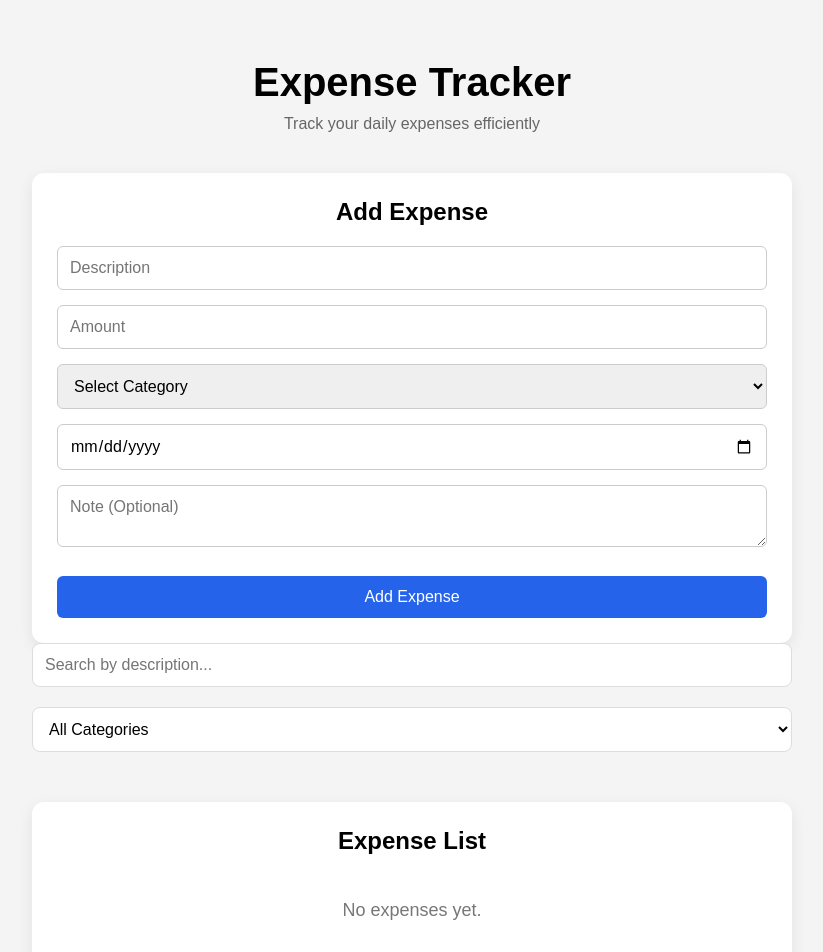
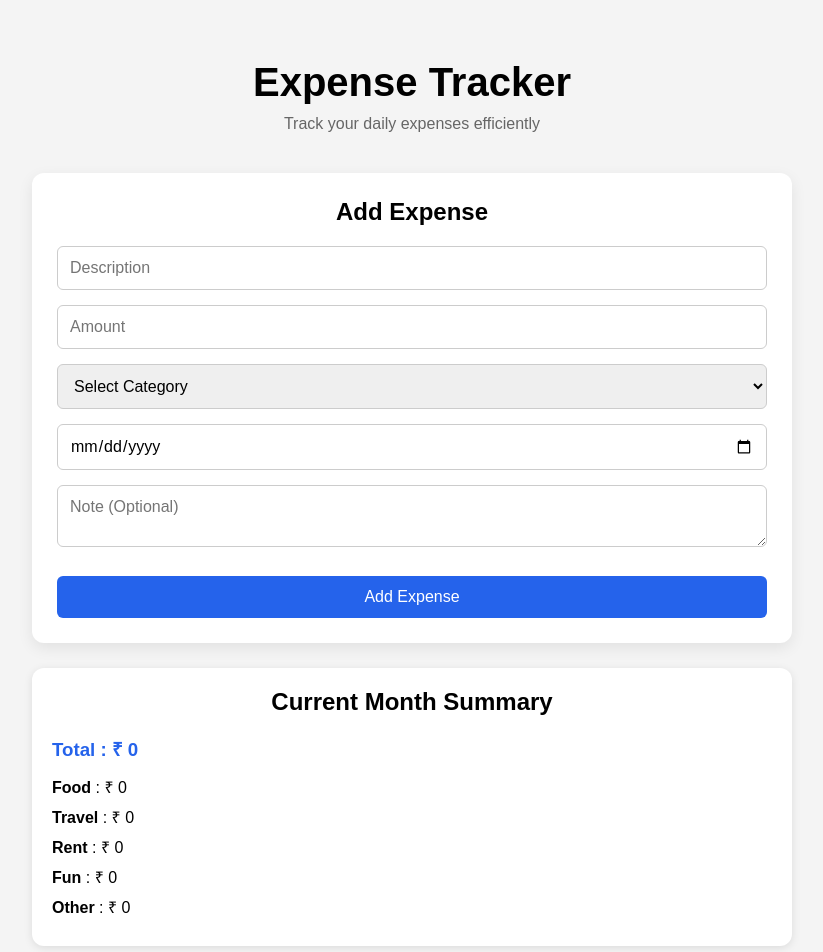
Before and after one commit to mahi1164/Penthara-Stage-1, a React (Vite) app in the folder stage-1/: page / in a window 1280 px wide. Shown: the top 952 px of the page, without its empty margins (228-1051 px from the left). Built offline with nearby package versions, Linux system fonts and the light colour scheme.

Commit message:
Implement expense editing and monthly summary

```diff
--- a/stage-1/src/App.css
+++ b/stage-1/src/App.css
@@ -127,3 +127,42 @@ form button:hover{
   font-size:16px;
   background:white;
 }
+
+.summary-card {
+  background: #fff;
+  padding: 20px;
+  border-radius: 12px;
+  margin: 25px 0;
+  box-shadow: 0 2px 8px rgba(0,0,0,0.1);
+  text-align: left;
+}
+
+.summary-card h2 {
+  text-align: center;
+  margin-bottom: 20px;
+}
+
+.summary-card h3 {
+  margin-bottom: 15px;
+  color: #2563eb;
+}
+
+.summary-card p {
+  margin: 8px 0;
+  font-size: 16px;
+}
+
+.edit-btn{
+  margin-top:10px;
+  margin-right:10px;
+  padding:8px 15px;
+  border:none;
+  border-radius:6px;
+  background:#2563eb;
+  color:white;
+  cursor:pointer;
+}
+
+.edit-btn:hover{
+  background:#1d4ed8;
+}
--- a/stage-1/src/App.jsx
+++ b/stage-1/src/App.jsx
@@ -6,6 +6,7 @@ import "./App.css";
 
 function App() {
   const [expenses, setExpenses] = useState([]);
+  const [editingExpense, setEditingExpense] = useState(null);
   const [searchTerm, setSearchTerm] = useState("");
   const [selectedCategory, setSelectedCategory] = useState("");
   useEffect(() => {
@@ -48,15 +49,63 @@ const filteredExpenses = expenses.filter((expense) => {
   return matchesSearch && matchesCategory;
 
 });
+const currentDate = new Date();
+
+const currentMonthExpenses = expenses.filter((expense) => {
+
+  const expenseDate = new Date(expense.date);
+
+  return (
+    expenseDate.getMonth() === currentDate.getMonth() &&
+    expenseDate.getFullYear() === currentDate.getFullYear()
+  );
+
+});
+
+const total = currentMonthExpenses.reduce(
+  (sum, expense) => sum + expense.amount,
+  0
+);
+
+const categories = ["Food", "Travel", "Rent", "Fun", "Other"];
+
+const categoryTotals = {};
+
+categories.forEach((category) => {
+
+  categoryTotals[category] = currentMonthExpenses
+    .filter((expense) => expense.category === category)
+    .reduce((sum, expense) => sum + expense.amount, 0);
+
+});
   return (
   <div className="app">
 
     <Header />
 
     <ExpenseForm
-      expenses={expenses}
-      setExpenses={setExpenses}
-    />
+  expenses={expenses}
+  setExpenses={setExpenses}
+  editingExpense={editingExpense}
+  setEditingExpense={setEditingExpense}
+/>
+    <section className="summary-card">
+
+  <h2>Current Month Summary</h2>
+
+  <h3>Total : ₹ {total}</h3>
+
+  {categories.map((category) => (
+
+    <p key={category}>
+
+      <strong>{category}</strong> : ₹ {categoryTotals[category]}
+
+    </p>
+
+  ))}
+
+</section>
 
     <input
       type="text"
@@ -83,6 +132,8 @@ const filteredExpenses = expenses.filter((expense) => {
       expenses={filteredExpenses}
       deleteExpense={deleteExpense}
       totalExpenses={expenses.length}
+      editingExpense={editingExpense}
+      setEditingExpense={setEditingExpense}
     />
 
   </div>
--- a/stage-1/src/components/ExpenseForm.jsx
+++ b/stage-1/src/components/ExpenseForm.jsx
@@ -1,6 +1,11 @@
-import { useState } from "react";
+import { useEffect, useState } from "react";
 
-function ExpenseForm({ expenses, setExpenses }) {
+function ExpenseForm({
+  expenses,
+  setExpenses,
+  editingExpense,
+  setEditingExpense
+}) {
 
   const [formData, setFormData] = useState({
     description: "",
@@ -15,6 +20,15 @@ function ExpenseForm({ expenses, setExpenses }) {
   amount: "",
   date: "",
 });
+useEffect(() => {
+
+  if (editingExpense) {
+
+    setFormData(editingExpense);
+
+  }
+
+}, [editingExpense]);
 
   const handleChange = (event) => {
 
@@ -70,18 +84,39 @@ const handleSubmit = (event) => {
     return;
   }
 
+  let updatedExpenses;
+
+if (editingExpense) {
+
+  updatedExpenses = expenses.map((expense) =>
+
+    expense.id === editingExpense.id
+      ? {
+          ...formData,
+          id: editingExpense.id,
+          amount: Number(formData.amount),
+        }
+      : expense
+
+  );
+
+} else {
+
   const expense = {
     id: Date.now(),
     ...formData,
     amount: Number(formData.amount),
   };
 
-  const updatedExpenses = [
+  updatedExpenses = [
     expense,
     ...expenses,
   ];
 
+}
+
   setExpenses(updatedExpenses);
+  setEditingExpense(null);
 
   localStorage.setItem(
     "expenses",
@@ -164,8 +199,10 @@ const handleSubmit = (event) => {
       />
 
       <button type="submit">
-        Add Expense
-      </button>
+  {editingExpense
+    ? "Update Expense"
+    : "Add Expense"}
+</button>
 
     </form>
   );
--- a/stage-1/src/components/ExpenseList.jsx
+++ b/stage-1/src/components/ExpenseList.jsx
@@ -1,4 +1,4 @@
-function ExpenseList({ expenses, deleteExpense }) {
+function ExpenseList({ expenses, deleteExpense, totalExpenses, editingExpense, setEditingExpense }) {
 
   return (
     <section className="expense-list">
@@ -39,6 +39,12 @@ function ExpenseList({ expenses, deleteExpense }) {
                 <strong>Note:</strong> {expense.note}
               </p>
             )}
+            <button
+               className="edit-btn"
+               onClick={() => setEditingExpense(expense)}
+            >
+             Edit
+            </button>
 
             <button
               className="delete-btn"
```
